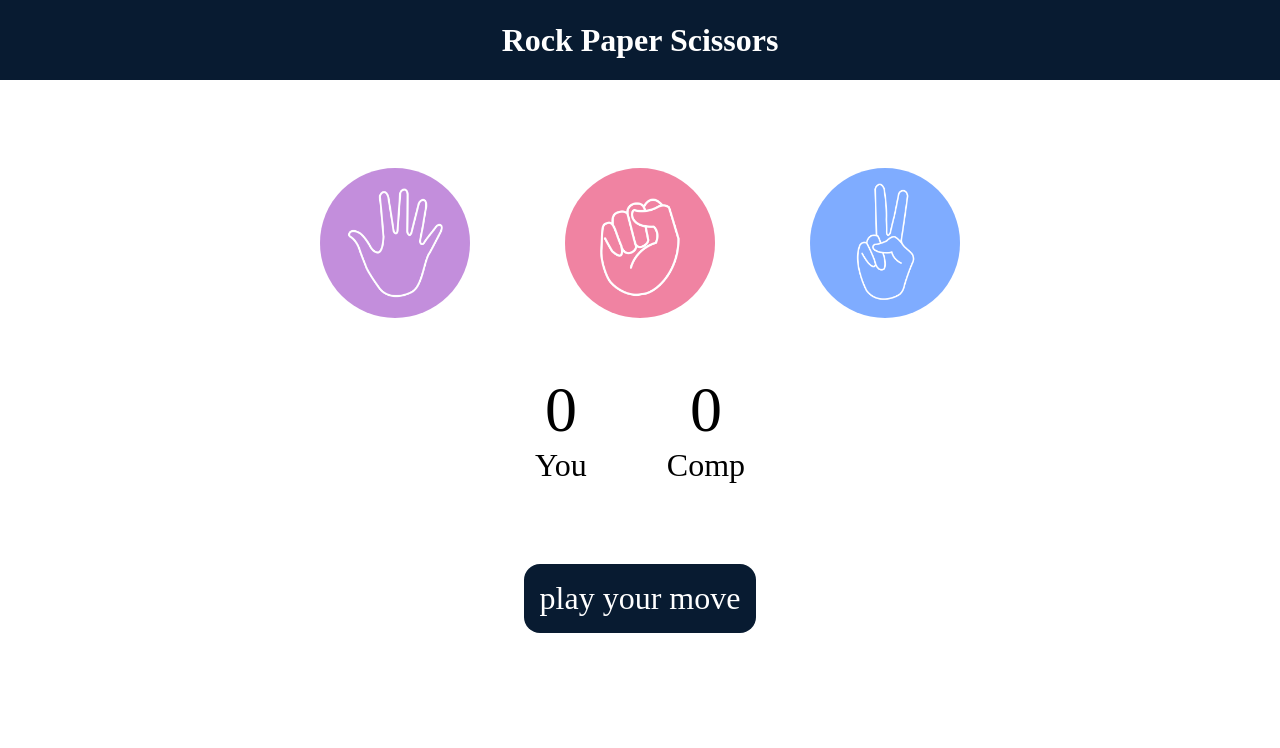
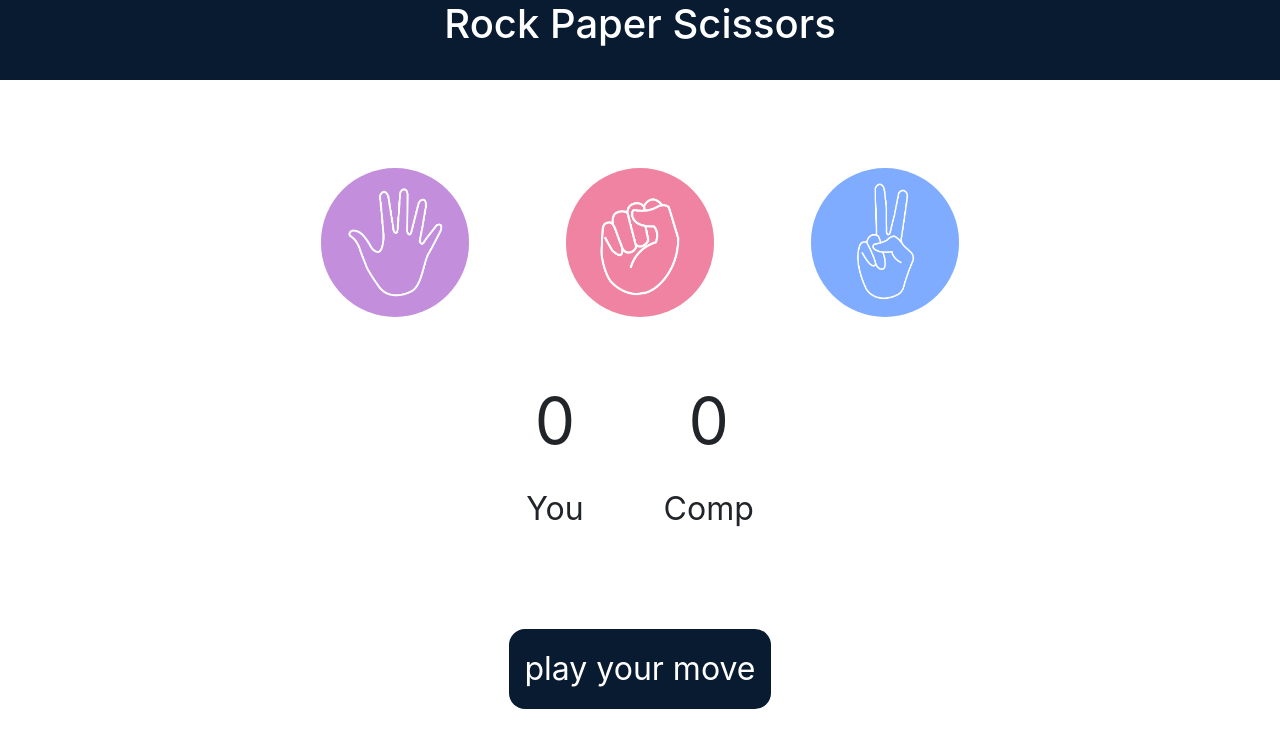
Before and after one commit to TumulHero/game-project, a plain HTML site: page index.html in a window 1280 px wide. Drawn offline with nearby package versions, Linux system fonts and the light colour scheme.

Commit message:
hello there

```diff
--- a/index.html
+++ b/index.html
@@ -5,13 +5,14 @@
     <meta name="viewport" content="width=device-width, initial-scale=1.0">
     <title>Rock Paper Scissors Game</title>
     <link rel="stylesheet" href="style.css">
+    <link rel="stylesheet" href="https://maxcdn.bootstrapcdn.com/bootstrap/4.5.2/css/bootstrap.min.css">
 </head>
 <body>
     <h1>Rock Paper Scissors</h1>
     <div class="choices">
-        <div id="paper" class="choice"><img src="/images/paper.png" alt="paper"></div>
-        <div  id="rock" class="choice"><img src="/images/rock.png" alt="rock"></div>
-        <div id="scissors" class="choice"><img src="/images/scissors.png" alt="scissors"></div>
+        <div id="paper" class="choice"><img class="img-fluid" src="paper.png" alt="paper"></div>
+        <div  id="rock" class="choice"><img class="img-fluid" src="rock.png" alt="rock"></div>
+        <div id="scissors" class="choice"><img class="img-fluid" src="scissors.png" alt="scissors"></div>
     </div>
     <div class="score-board">
         <div class="score">
--- a/style.css
+++ b/style.css
@@ -1,40 +1,39 @@
-*{
+* {
     margin: 0;
     padding: 0;
 }
-h1{
+
+h1 {
     background-color: #081b31;
     color: white;
     text-align: center;
     height: 5rem;
     line-height: 5rem;
 }
-.choice{
+
+.choice {
     width: 165px;
     height: 165px;
     border-radius: 50%;
     display: flex;
     justify-content: center;
     align-items: center;
+
 }
-.choice:hover{
+
+.choice:hover {
     background-color: #081b31;
     cursor: pointer;
+}
 
-}
-img{
-    width: 150px;
-    height: 150px;
-    object-fit: cover;
-    border-radius: 50%;
-}
-.choices{
+.choices {
     display: flex;
     justify-content: center;
     gap: 5rem;
     margin-top: 5rem;
 }
-.score-board{
+
+.score-board {
     text-align: center;
     display: flex;
     justify-content: center;
@@ -43,15 +42,19 @@ img{
     font-size: 2rem;
     margin-top: 3rem;
 }
-#user-score,#comp-score{
+
+#user-score,
+#comp-score {
     font-size: 4rem;
 }
-.msg-container{
+
+.msg-container {
     margin-top: 5rem;
     display: flex;
     justify-content: center;
 }
-#msg{
+
+#msg {
     background-color: #081b31;
     color: #fff;
     font-size: 2rem;
@@ -59,3 +62,10 @@ img{
     padding: 1rem;
     border-radius: 1rem;
 }
+
+.choice img {
+    width: 90%;
+    height: 90%;
+    object-fit: cover;
+    border-radius: 50%;
+}
```
Also changed, not shown: paper.png (renamed from images/paper.png), rock.png (renamed from images/rock.png), scissors.png (renamed from images/scissors.png).
